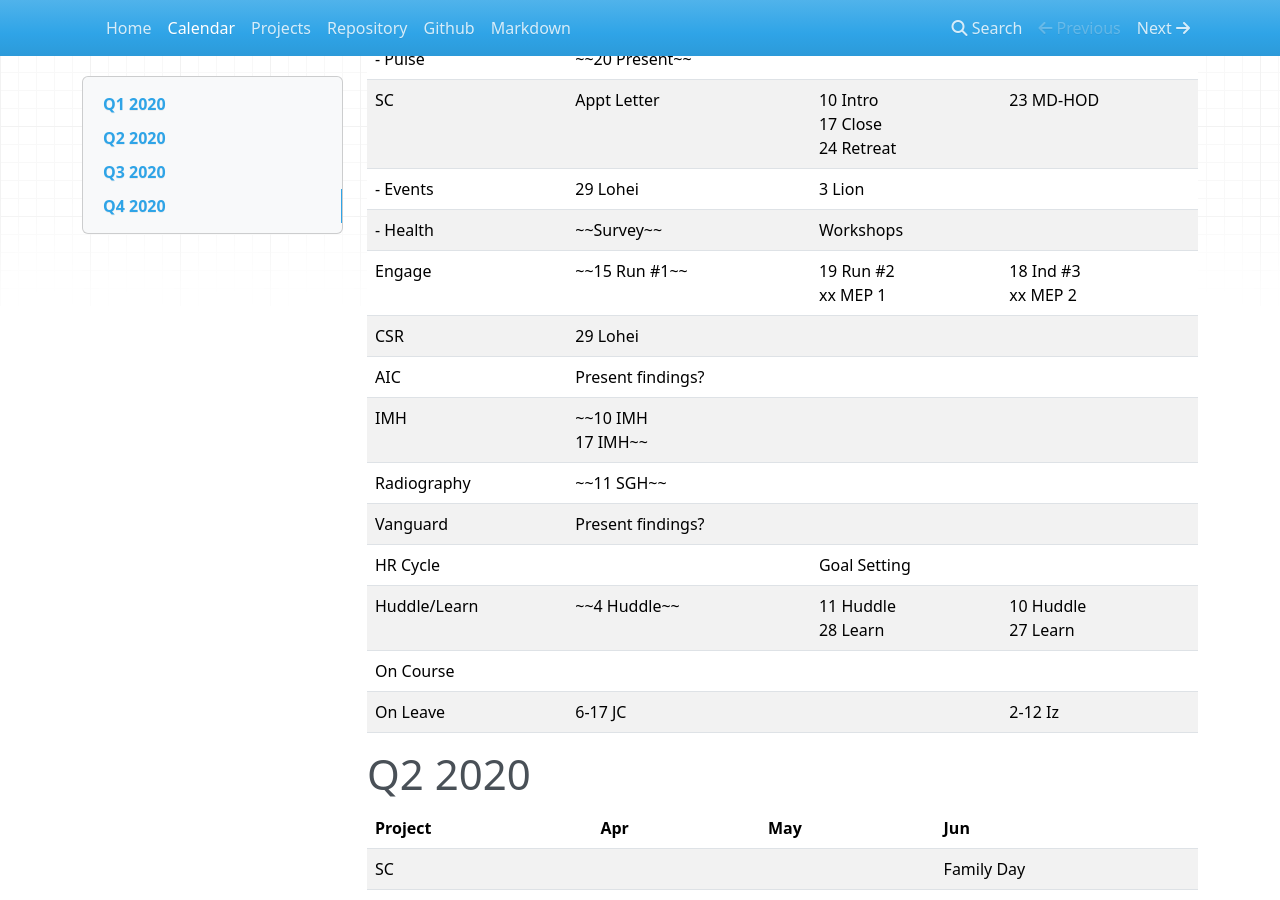
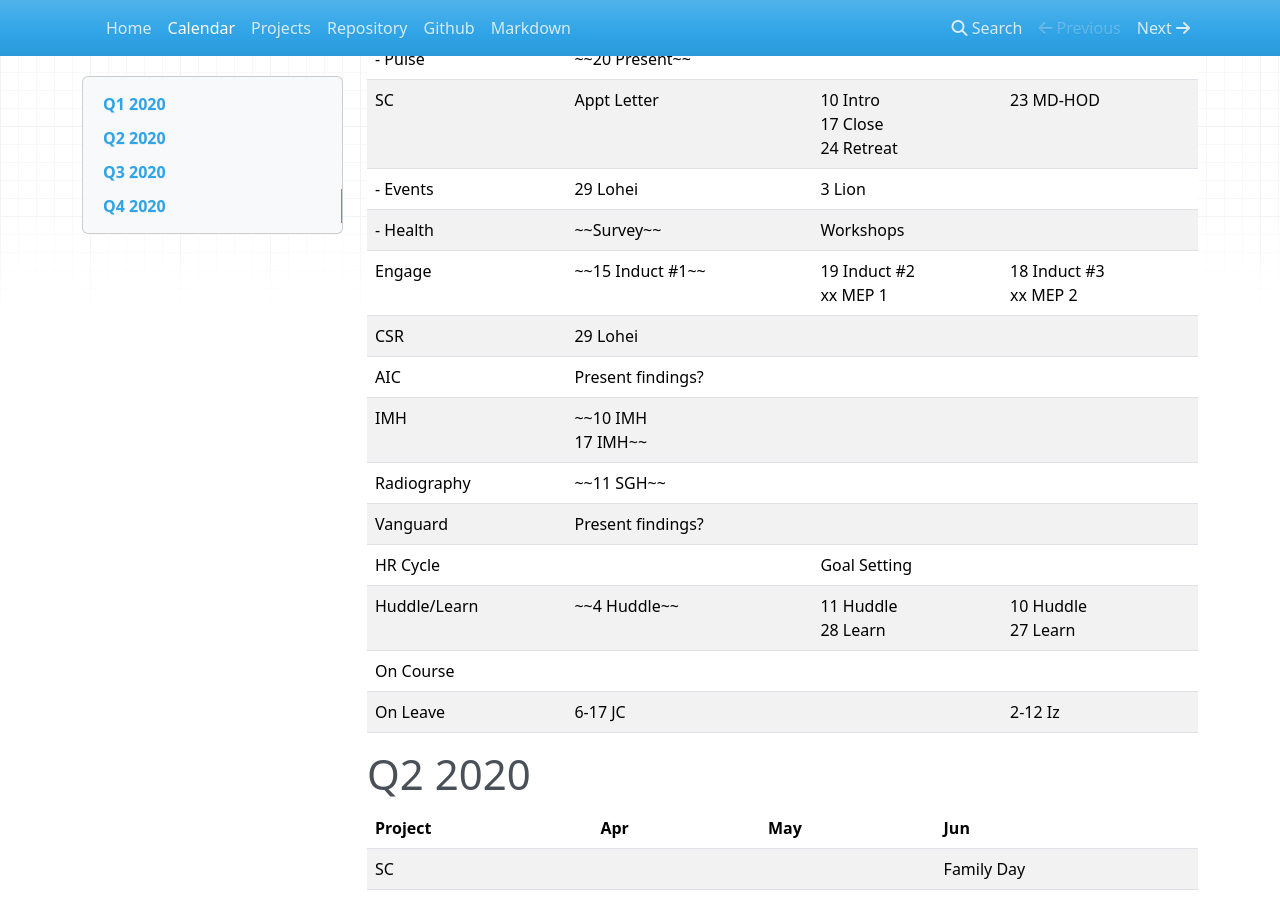
Before and after one commit to lod-online/collab, an MkDocs documentation site: the page built from docs/calendar.md, in a window 1280 px wide and 900 px high, scrolled down 363 px. Built offline with MkDocs 1.6.1, drawn with Linux system fonts in a browser that asks for light colours; nearby versions of some CDN libraries.

Commit message:
Update calendar.md

```diff
--- a/docs/calendar.md
+++ b/docs/calendar.md
@@ -15,7 +15,7 @@ Updated 21 Jan
 | SC           | Appt Letter               | 10 Intro<br>17 Close<br>24 Retreat     | 23 MD-HOD                 |
 | - Events     | 29 Lohei                  | 3 Lion                                 |                           |
 | - Health     | ~~Survey~~                | Workshops                              |                           |
-| Engage       | ~~15 Run #1~~             | 19 Run #2<br>xx MEP 1<br>              | 18 Ind #3<br>xx MEP 2                  |
+| Engage       | ~~15 Induct #1~~             | 19 Induct #2<br>xx MEP 1<br>              | 18 Induct #3<br>xx MEP 2                  |
 | CSR          | 29 Lohei                  |                                        |                           |
 | AIC          | Present findings?         |                                        |                           |
 | IMH          | ~~10 IMH<br>17 IMH~~      |                                        |                           |
```
